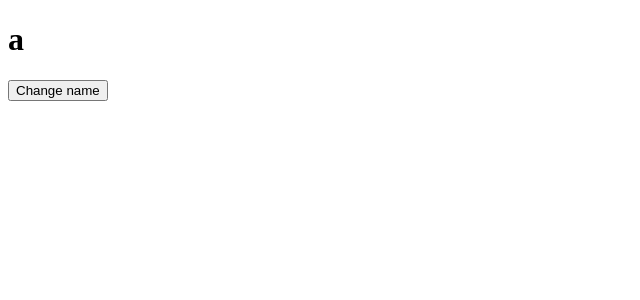
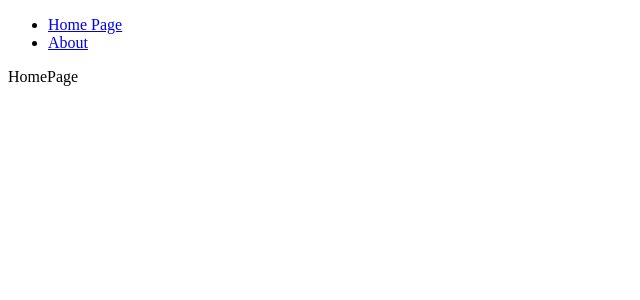
Before and after one commit to HWenSu/picture-web, a React (Create React App) app: page / in a window 1280 px wide. Shown: the top 300 px of the page, without its empty margins (0-640 px from the left). Built offline with nearby package versions, Linux system fonts and the light colour scheme.

Commit message:
Learning Router

```diff
--- a/package.json
+++ b/package.json
@@ -8,6 +8,7 @@
     "@testing-library/user-event": "^13.5.0",
     "react": "^18.3.1",
     "react-dom": "^18.3.1",
+    "react-router-dom": "^6.24.1",
     "react-scripts": "5.0.1",
     "web-vitals": "^2.1.4"
   },
--- /dev/null
+++ b/src/About.js
@@ -0,0 +1,9 @@
+import React from 'react'
+
+const About = () => {
+  return (
+    <div>About</div>
+  )
+}
+
+export default About
--- a/src/App.js
+++ b/src/App.js
@@ -1,22 +1,21 @@
-import React, { useState, useEffect } from "react";
-import Nav from "./Nav";
-import Info from "./Info";
-import Create from "./Create";
+import React from "react";
+import { BrowserRouter, Routes, Route } from "react-router-dom";
+import Layout from "./Layout";
+import HomePage from "./HomePage";
+import About from "./About";
+import Page404 from "./Page404";
 
 function App() {
-  let [myName, setMyName] = useState('a')
-  const buttonHandler = ()=> {
-    setMyName('b')
-  }
-
-  useEffect(()=>{
-    console.log('on it')
-  }, [myName])
   return (
-    <div>
-      <h1>{myName}</h1>
-      <button onClick={buttonHandler} >Change name</button>
-    </div>
+    <BrowserRouter>
+      <Routes>
+        <Route path="/" element={<Layout />}>
+          <Route index element={<HomePage />}></Route>
+          <Route path="about" element={<About />}></Route>
+          <Route path="*" element={<Page404 />}></Route>
+        </Route>
+      </Routes>
+    </BrowserRouter>
   );
 }
 
--- /dev/null
+++ b/src/HomePage.js
@@ -0,0 +1,9 @@
+import React from 'react'
+
+const HomePage = () => {
+  return (
+    <div>HomePage</div>
+  )
+}
+
+export default HomePage
--- a/src/Info.js
+++ b/src/Info.js
@@ -1,4 +1,4 @@
-import React, {useState} from 'react'
+import React from 'react'
 import './styles/style.css'
 
 const Info = ({msg, setMsg}) => {
--- /dev/null
+++ b/src/Layout.js
@@ -0,0 +1,22 @@
+import { Outlet, Link } from "react-router-dom";
+import React from 'react'
+
+const Layout = () => {
+  return (
+    <div>
+      <nav>
+        <ul>
+          <li>
+            <Link to='/'>Home Page</Link>
+          </li>
+          <li>
+            <Link to='/about'>About</Link>
+          </li>
+        </ul>
+      </nav>
+      <Outlet />
+    </div>
+  )
+}
+
+export default Layout
--- /dev/null
+++ b/src/Page404.js
@@ -0,0 +1,9 @@
+import React from 'react'
+
+const Page404 = () => {
+  return (
+    <div>Page404</div>
+  )
+}
+
+export default Page404
```
Also changed, not shown: src/Create.js (line endings or trailing spaces), 1 other file (tests, documents, lock files or other folders).
